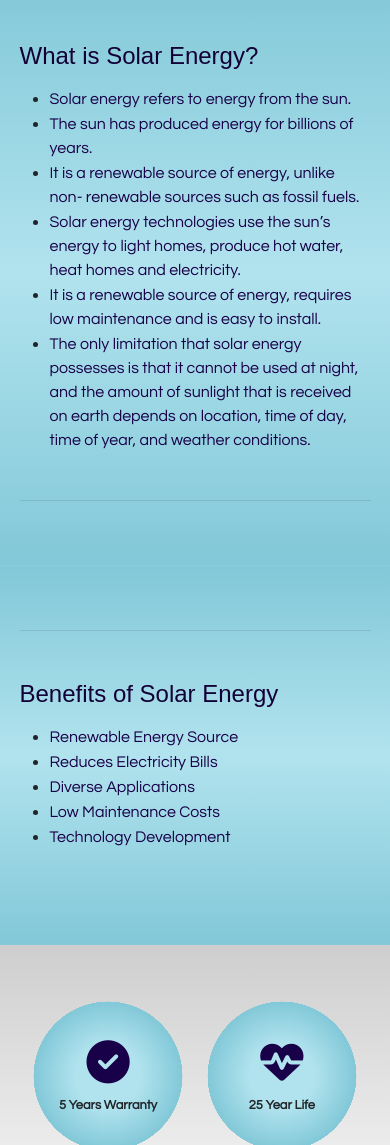
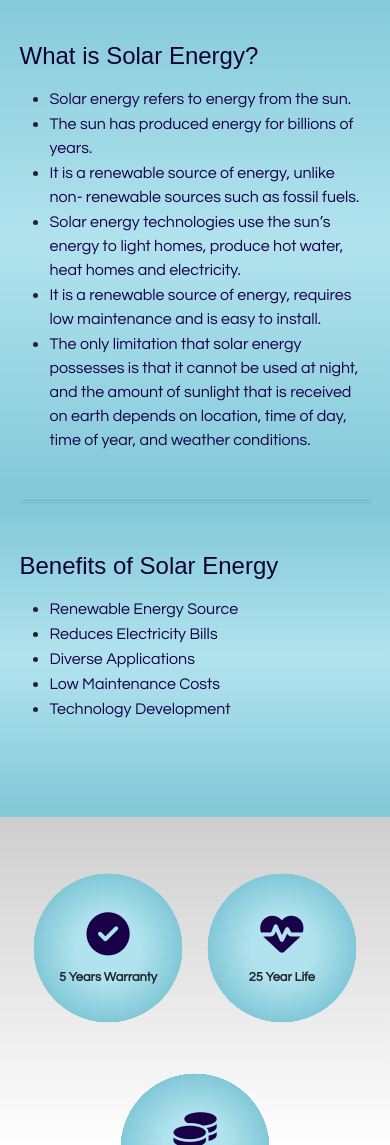
Before and after one commit to Viraj-Mavani/ZMSE, a plain HTML site: page index.html in a window 390 px wide. Shown: the part 790-1935 px from the top of the page. Drawn offline with nearby package versions, Linux system fonts and the light colour scheme; a web font is replaced by a local one.

Commit message:
Update styles.css

```diff
--- a/css/styles.css
+++ b/css/styles.css
@@ -400,10 +400,10 @@ body{
     padding: 4rem 2% 5rem;
   }
   .solar-container1 {
-    padding: 4rem 5%;
+    padding: 4rem 5% 0;
   }
   .solar-container2 {
-    padding: 4rem 5%;
+    padding: 0 5% 4rem;
   }
   .ul_what {
     padding-left: 23px;
@@ -411,7 +411,7 @@ body{
 }
 @media (max-width: 359px) {
   .logo {
-    height: 2.5rem;
+    height: 3.5rem;
   }
   .row_col_1 {
     width: 64%;
```
